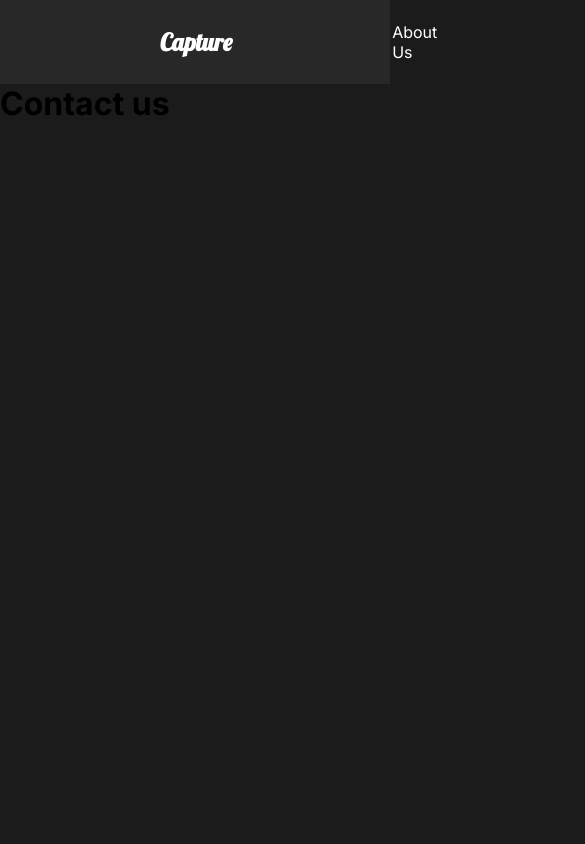
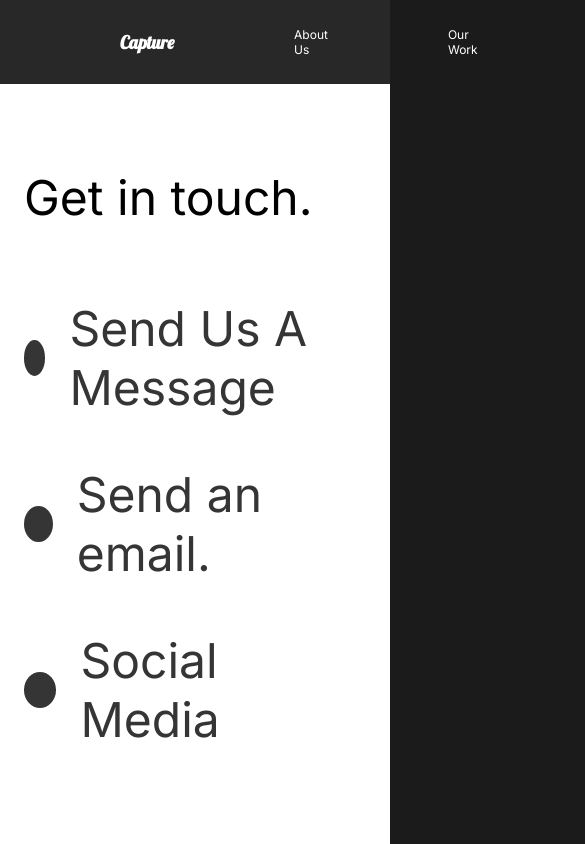
Before and after one commit to stu1612/Capture_Project, a React (Create React App) app: page /contact in a window 390 px wide. Shown: the top 844 px of the page, 585 px wide, since content can reach past the window. Built offline with nearby package versions, Linux system fonts and the light colour scheme.

Commit message:
animation added and working - make app mobile responsive

```diff
--- a/src/animation/animation.js
+++ b/src/animation/animation.js
@@ -89,9 +89,21 @@
   hidden: { opacity: 1 },
   show: {
     opacity: 1,
+
     transition: {
       staggerChildren: 0.18,
       ease: "easeOut",
     },
   },
 };
+
+export const scrollReveal = {
+  hidden: { opacity: 0, scale: 1.2, transition: { duration: 0.5 } },
+  show: {
+    opacity: 1,
+    scale: 1,
+    transition: {
+      duration: 0.5,
+    },
+  },
+};
--- a/src/components/FaqSection.js
+++ b/src/components/FaqSection.js
@@ -1,61 +1,68 @@
 import React from "react";
 import styled from "styled-components";
 import { StyledAbout } from "../styles";
+import { Toggle } from "./Toggle";
+import { AnimateSharedLayout } from "framer-motion";
+import { useScroll } from "./useScroll";
+import { scrollReveal } from "../animation/animation";
 
 export const FaqSection = () => {
+  const [element, controls] = useScroll();
   return (
-    <StyledFaq>
+    <StyledFaq
+      variants={scrollReveal}
+      ref={element}
+      animate={controls}
+      initial="hidden"
+    >
       <h2>
         Any Questions <span>FAQ</span>
       </h2>
-      {/* Question */}
-      <div className="question">
-        <h4>How do I start?</h4>
+      <AnimateSharedLayout>
+        <Toggle title="How Do I start">
           <div className="answer">
             <p>Lorem ipsum dolor sit amet.</p>
             <p>
-            Lorem ipsum dolor sit, amet consectetur adipisicing elit. Esse totam
-            libero sed dolores assumenda nemo id voluptatibus dolore odio iste.
+              Lorem ipsum dolor sit, amet consectetur adipisicing elit. Esse
+              totam libero sed dolores assumenda nemo id voluptatibus dolore
+              odio iste.
             </p>
           </div>
-        <div className="faq-line"></div>
-      </div>
-      {/* Question */}
-      <div className="question">
-        <h4>Daily Schedule</h4>
+        </Toggle>
+
+        <Toggle title="Daily Schedule">
           <div className="answer">
             <p>Lorem ipsum dolor sit amet.</p>
             <p>
-            Lorem ipsum dolor sit, amet consectetur adipisicing elit. Esse totam
-            libero sed dolores assumenda nemo id voluptatibus dolore odio iste.
+              Lorem ipsum dolor sit, amet consectetur adipisicing elit. Esse
+              totam libero sed dolores assumenda nemo id voluptatibus dolore
+              odio iste.
             </p>
           </div>
-        <div className="faq-line"></div>
-      </div>
-      {/* Question */}
-      <div className="question">
-        <h4>Different payment methods</h4>
+        </Toggle>
+
+        <Toggle title="Different Payment Methods">
           <div className="answer">
             <p>Lorem ipsum dolor sit amet.</p>
             <p>
-            Lorem ipsum dolor sit, amet consectetur adipisicing elit. Esse totam
-            libero sed dolores assumenda nemo id voluptatibus dolore odio iste.
+              Lorem ipsum dolor sit, amet consectetur adipisicing elit. Esse
+              totam libero sed dolores assumenda nemo id voluptatibus dolore
+              odio iste.
             </p>
           </div>
-        <div className="faq-line"></div>
-      </div>
-      {/* Question */}
-      <div className="question">
-        <h4>What products do you offer?</h4>
+        </Toggle>
+
+        <Toggle title="What products do you offer?">
           <div className="answer">
             <p>Lorem ipsum dolor sit amet.</p>
             <p>
-            Lorem ipsum dolor sit, amet consectetur adipisicing elit. Esse totam
-            libero sed dolores assumenda nemo id voluptatibus dolore odio iste.
+              Lorem ipsum dolor sit, amet consectetur adipisicing elit. Esse
+              totam libero sed dolores assumenda nemo id voluptatibus dolore
+              odio iste.
             </p>
           </div>
-        <div className="faq-line"></div>
-      </div>
+        </Toggle>
+      </AnimateSharedLayout>
     </StyledFaq>
   );
 };
--- a/src/components/GlobalStyle.js
+++ b/src/components/GlobalStyle.js
@@ -7,10 +7,14 @@
     box-sizing:border-box
 }
 
-html, body {
+html {
+    font-size:75%
+}
+
+body {
     background: #1b1b1b;
     font-family: 'Inter', sans-serif;
-    /* overflow-x:hidden; */
+    overflow-x:hidden;
     /* position:relative; */
 }
 
--- a/src/components/Nav.js
+++ b/src/components/Nav.js
@@ -33,6 +33,9 @@
   align-items: center;
   padding: 1rem 10rem;
   background: #282828;
+  position: sticky;
+  top: 0;
+  z-index: 10;
   a {
     color: white;
     text-decoration: none;
--- /dev/null
+++ b/src/components/ScrollTop.js
@@ -0,0 +1,14 @@
+import { useEffect } from "react";
+import { useLocation } from "react-router";
+
+export const ScrollTop = () => {
+  const { pathname } = useLocation();
+
+  useEffect(() => {
+    window.scroll({
+      top: 0,
+      left: 0,
+    });
+  }, [pathname]);
+  return null;
+};
--- a/src/components/ServicesSection.js
+++ b/src/components/ServicesSection.js
@@ -4,11 +4,19 @@
 import { StyledAbout, StyledDescription, StyledImage } from "../styles";
 import { CardsData } from "../Data/cards";
 import { Card } from "../components/Card";
+import { scrollReveal } from "../animation/animation";
+import { useScroll } from "./useScroll";
 
 export const ServicesSection = () => {
   const [data, setData] = useState(CardsData);
+  const [element, controls] = useScroll();
   return (
-    <StyledServices>
+    <StyledServices
+      ref={element}
+      variants={scrollReveal}
+      animate={controls}
+      initial="hidden"
+    >
       <StyledDescription>
         <h2>
           High <span>quality</span> services
--- /dev/null
+++ b/src/components/Toggle.js
@@ -0,0 +1,13 @@
+import React, { useState } from "react";
+import { motion } from "framer-motion";
+
+export const Toggle = ({ children, title }) => {
+  const [toggle, setToggle] = useState(false);
+  return (
+    <motion.div layout className="question" onClick={() => setToggle(!toggle)}>
+      <motion.h4 layout>{title}</motion.h4>
+      {toggle ? children : ""}
+      <div className="faq-line"></div>
+    </motion.div>
+  );
+};
--- /dev/null
+++ b/src/components/useScroll.js
@@ -0,0 +1,13 @@
+import { useInView } from "react-intersection-observer";
+import { useAnimation } from "framer-motion";
+
+export const useScroll = () => {
+  const controls = useAnimation();
+  const [element, view] = useInView({ threshold: 0.5 });
+  if (view) {
+    controls.start("show");
+  } else {
+    controls.start("hidden");
+  }
+  return [element, controls];
+};
--- a/src/pages/AboutUs.js
+++ b/src/pages/AboutUs.js
@@ -5,6 +5,7 @@
 // Animations
 import { motion } from "framer-motion";
 import { pageAnim } from "../animation/animation";
+import { ScrollTop } from "../components/ScrollTop";
 
 export const AboutUs = () => {
   return (
@@ -18,6 +19,7 @@
         <AboutSection />
         <ServicesSection />
         <FaqSection />
+        <ScrollTop />
       </motion.div>
     </>
   );
--- a/src/pages/ContactUs.js
+++ b/src/pages/ContactUs.js
@@ -1,11 +1,75 @@
 import React from "react";
+import styled from "styled-components";
 import { motion } from "framer-motion";
-import { pageAnim } from "../animation/animation";
+import { pageAnim, titleAnim } from "../animation/animation";
 
 export const ContactUs = () => {
   return (
-    <motion.div exit="exit" variants={pageAnim} initial="hidden" animate="show">
-      <h1>Contact us</h1>
-    </motion.div>
+    <ContactStyle
+      exit="exit"
+      variants={pageAnim}
+      initial="hidden"
+      animate="show"
+      style={{ background: "#fff" }}
+    >
+      <Title>
+        <Hide>
+          <motion.h2 variants={titleAnim}>Get in touch.</motion.h2>
+        </Hide>
+      </Title>
+      <div>
+        <Hide>
+          <Social variants={titleAnim}>
+            <Circle />
+            <h2>Send Us A Message</h2>
+          </Social>
+        </Hide>
+        <Hide>
+          <Social variants={titleAnim}>
+            <Circle />
+            <h2>Send an email.</h2>
+          </Social>
+        </Hide>
+        <Hide>
+          <Social variants={titleAnim}>
+            <Circle />
+            <h2>Social Media</h2>
+          </Social>
+        </Hide>
+      </div>
+    </ContactStyle>
   );
 };
+
+const ContactStyle = styled(motion.div)`
+  padding: 5rem 10rem;
+  color: #353535;
+  min-height: 90vh;
+  @media (max-width: 1500px) {
+    padding: 2rem;
+    font-size: 1rem;
+  }
+`;
+const Title = styled.div`
+  margin-bottom: 4rem;
+  color: black;
+  @media (max-width: 1500px) {
+    margin-top: 5rem;
+  }
+`;
+const Hide = styled.div`
+  overflow: hidden;
+`;
+const Circle = styled.div`
+  border-radius: 50%;
+  width: 3rem;
+  height: 3rem;
+  background: #353535;
+`;
+const Social = styled(motion.div)`
+  display: flex;
+  align-items: center;
+  h2 {
+    margin: 2rem;
+  }
+`;
--- a/src/pages/OurWork.js
+++ b/src/pages/OurWork.js
@@ -1,4 +1,4 @@
-import React, { useState, useEffect } from "react";
+import React from "react";
 import styled from "styled-components";
 import { Link } from "react-router-dom";
 // Animations
@@ -11,16 +11,15 @@
   slider,
   sliderContainer,
 } from "../animation/animation";
-
-import { MovieState } from "../Data/movies";
+import athlete from "../assets/images/athlete-small.png";
+import goodtimes from "../assets/images/goodtimes-small.png";
+import theracer from "../assets/images/theracer-small.png";
+import { useScroll } from "../components/useScroll";
+import { ScrollTop } from "../components/ScrollTop";
 
 export const OurWork = () => {
-  const [data, setData] = useState([]);
-
-  useEffect(() => {
-    setData(MovieState);
-  }, []);
-
+  const [element, controls] = useScroll();
+  const [element2, controls2] = useScroll();
   return (
     <StyledWork
       style={{ background: "#fff" }}
@@ -29,30 +28,48 @@
       initial="hidden"
       animate="show"
     >
-      {/* frame animations */}
       <motion.div variants={sliderContainer}>
         <Frame1 variants={slider}></Frame1>
         <Frame2 variants={slider}></Frame2>
         <Frame3 variants={slider}></Frame3>
         <Frame4 variants={slider}></Frame4>
       </motion.div>
-      {/* frame animations */}
+      <StyledMovie>
+        <motion.h2 variants={fade}>The Athlete</motion.h2>
+        <motion.div variants={lineAnim} className="line"></motion.div>
+        <Link to="/work/the-athlete">
+          <Hide>
+            <motion.img variants={photoAnim} src={athlete} alt="athlete" />
+          </Hide>
+        </Link>
+      </StyledMovie>
 
-      {data.map((movie) => (
-        <StyledMovie key={movie.id}>
-          <motion.h2 variants={fade}>{movie.title}</motion.h2>
-          <motion.div variants={lineAnim} className="line"></motion.div>
-          <Link to={movie.url}>
-            <Hide>
-              <motion.img
-                variants={photoAnim}
-                src={movie.mainImg}
-                alt={movie.title}
-              />
-            </Hide>
-          </Link>
-        </StyledMovie>
-      ))}
+      <StyledMovie
+        ref={element}
+        variants={fade}
+        animate={controls}
+        initial="hidden"
+      >
+        <h2>The Racer</h2>
+        <motion.div variants={lineAnim} className="line"></motion.div>
+        <Link to="/work/the-racer">
+          <img src={theracer} alt="theracer" />
+        </Link>
+      </StyledMovie>
+
+      <StyledMovie
+        ref={element2}
+        variants={fade}
+        animate={controls2}
+        initial="hidden"
+      >
+        <h2>Good Times</h2>
+        <motion.div variants={lineAnim} className="line"></motion.div>
+        <Link to="/work/good-times">
+          <img src={goodtimes} alt="goodtimes" />
+        </Link>
+      </StyledMovie>
+      <ScrollTop />
     </StyledWork>
   );
 };
--- a/src/styles.js
+++ b/src/styles.js
@@ -1,12 +1,18 @@
 import styled from "styled-components";
+import { motion } from "framer-motion";
 
-export const StyledAbout = styled.div`
+export const StyledAbout = styled(motion.div)`
   min-height: 90vh;
   display: flex;
   align-items: center;
   justify-content: center;
   padding: 5rem 10rem;
   color: white;
+  @media (max-width: 1300px) {
+    display: block;
+    padding: 2rem 2rem;
+    text-align: center;
+  }
 `;
 
 export const StyledDescription = styled.div`
```
Lines whose indentation alone changed are shown as unchanged.
